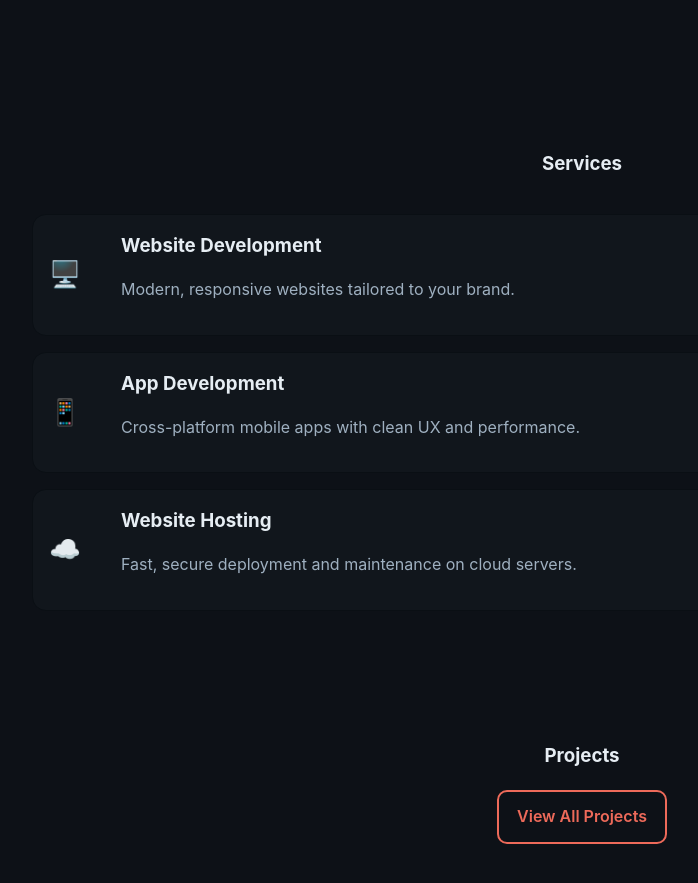
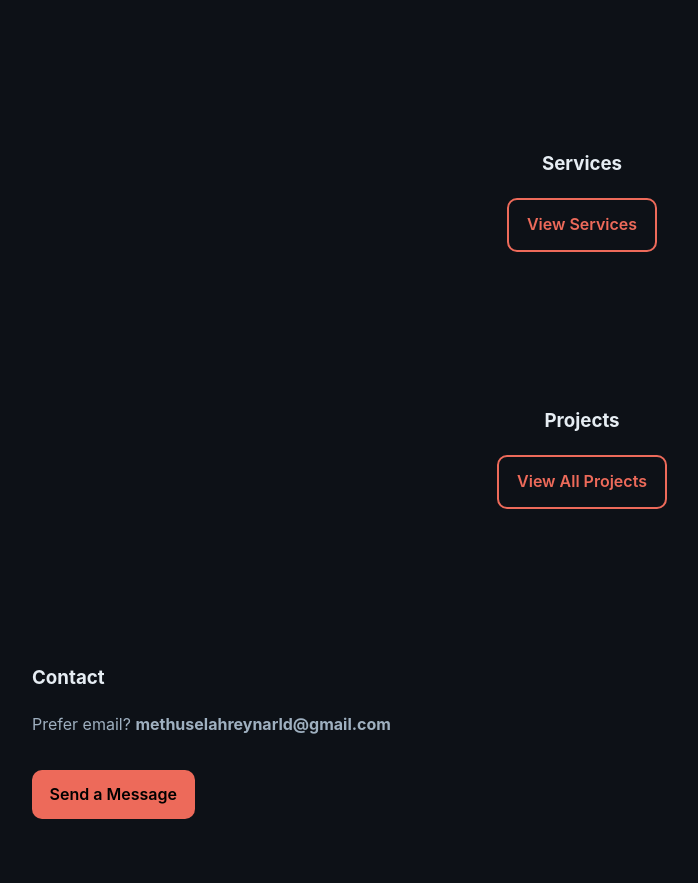
Before and after one commit to Methusela11/portifolio, a Django app: page / in a window 1280 px wide. Shown: the part 589-1472 px from the top of the page, without its empty margins (58-756 px from the left). After the commit the page ends 1408 px from the top, so only its background shows below. Run offline with Django 5.2, Linux system fonts and the light colour scheme.

Commit message:
Services

```diff
--- a/main/templates/main/index.html
+++ b/main/templates/main/index.html
@@ -51,32 +51,12 @@
     </div>
   </section>
 
-  <!-- Services Section -->
-  <section class="services page">
+  <!-- Projects Section -->
+  <section class="projects page">
     <h3 style="text-align:center;">Services</h3>
-    <div class="service">
-      <div class="icon">🖥️</div>
-      <div>
-        <h3>Website Development</h3>
-        <p class="muted">Modern, responsive websites tailored to your brand.</p>
-      </div>
-    </div>
-
-    <div class="service">
-      <div class="icon">📱</div>
-      <div>
-        <h3>App Development</h3>
-        <p class="muted">Cross-platform mobile apps with clean UX and performance.</p>
-      </div>
-    </div>
-
-    <div class="service">
-      <div class="icon">☁️</div>
-      <div>
-        <h3>Website Hosting</h3>
-        <p class="muted">Fast, secure deployment and maintenance on cloud servers.</p>
-      </div>
-    </div>
+    <a href="{% url 'Services' %}" class="btn outline view-projects" style="display:block; width:fit-content; margin:0 auto 1.5rem;">
+      View Services
+    </a>
   </section>
 
   <!-- Projects Section -->
```
